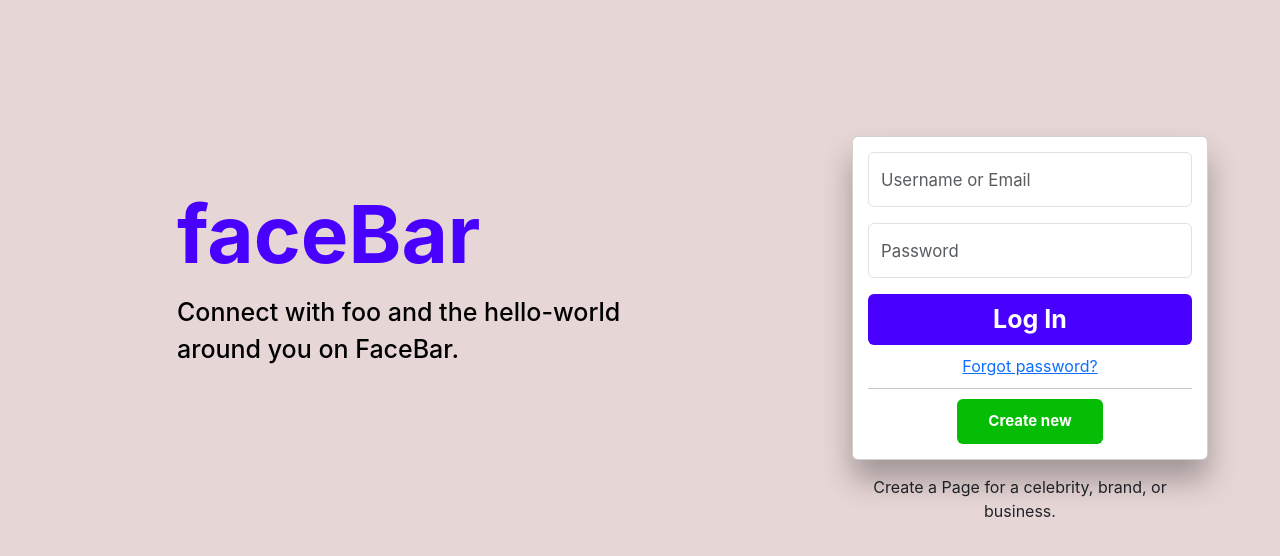
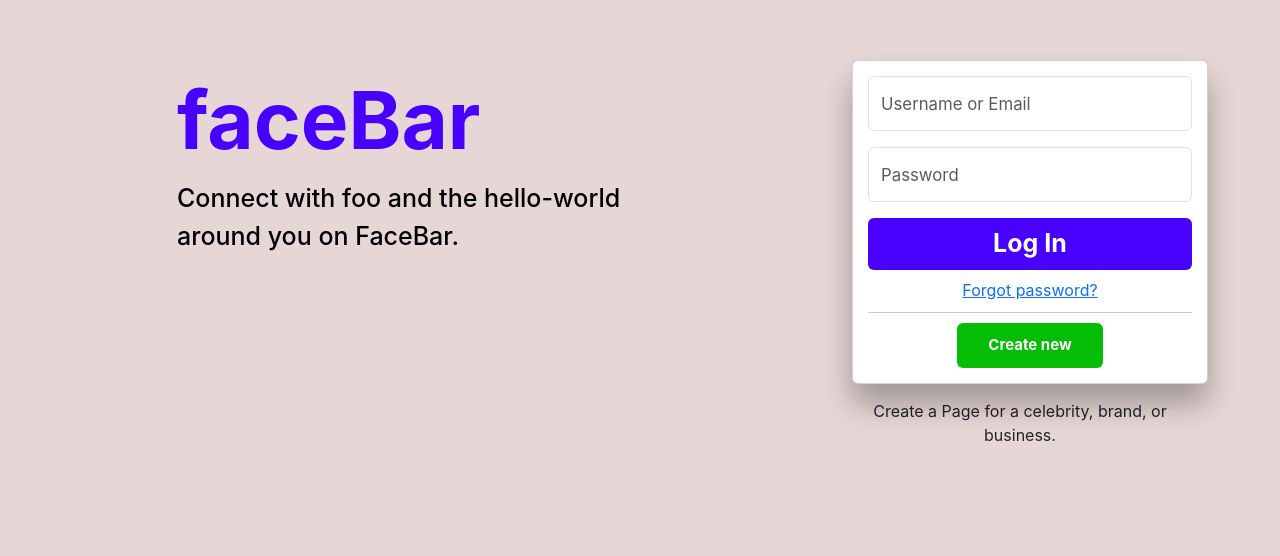
Before and after one commit to NoamLeabo/FaceBar_Web_Version, a React (Create React App) app: page / in a window 1280 px wide. Shown: the part 138-694 px from the top of the page. Built offline with nearby package versions, Linux system fonts and the light colour scheme.

Commit message:
-Updates

```diff
--- a/src/FeedPage/feedPost/TextPost.js
+++ b/src/FeedPage/feedPost/TextPost.js
@@ -23,11 +23,13 @@ function TextPost({id, composer, time, text , likesDisp, addLike, img, filterByI
             <p className="card-text">
               {text}
             </p>
+            <hr style={{ margin: "10px 0" }} />
+
             {img && (
-                <div>
+                <div className="d-flex justify-content-center">
                   <img
                     alt="not found"
-                    width={"250px"}
+                    width={"90%"}
                     src={img}
                   />
                 </div>
--- a/src/loginPage/loginBox/LoginBox.css
+++ b/src/loginPage/loginBox/LoginBox.css
@@ -2,7 +2,7 @@
 .loginCard {
     text-align: center;
     width: 100%;
-    margin-top: 5cm;
+    margin-top: 3cm;
     box-shadow: 0px 20px 30px rgba(0, 0, 0, 0.3);
   }
 
@@ -16,5 +16,5 @@
     padding-top: 5px;
 }
 #logInBtn{
-  margin-bottom: 9px;
+  margin-bottom: 8px;
 }
--- a/src/loginPage/mainTextBlock/MainTextBlock.css
+++ b/src/loginPage/mainTextBlock/MainTextBlock.css
@@ -1,5 +1,5 @@
 #fT {
     color: #4800ff;
-    padding-top: 6cm;
+    padding-top: 3cm;
     font-size: 80px;
 }
```
